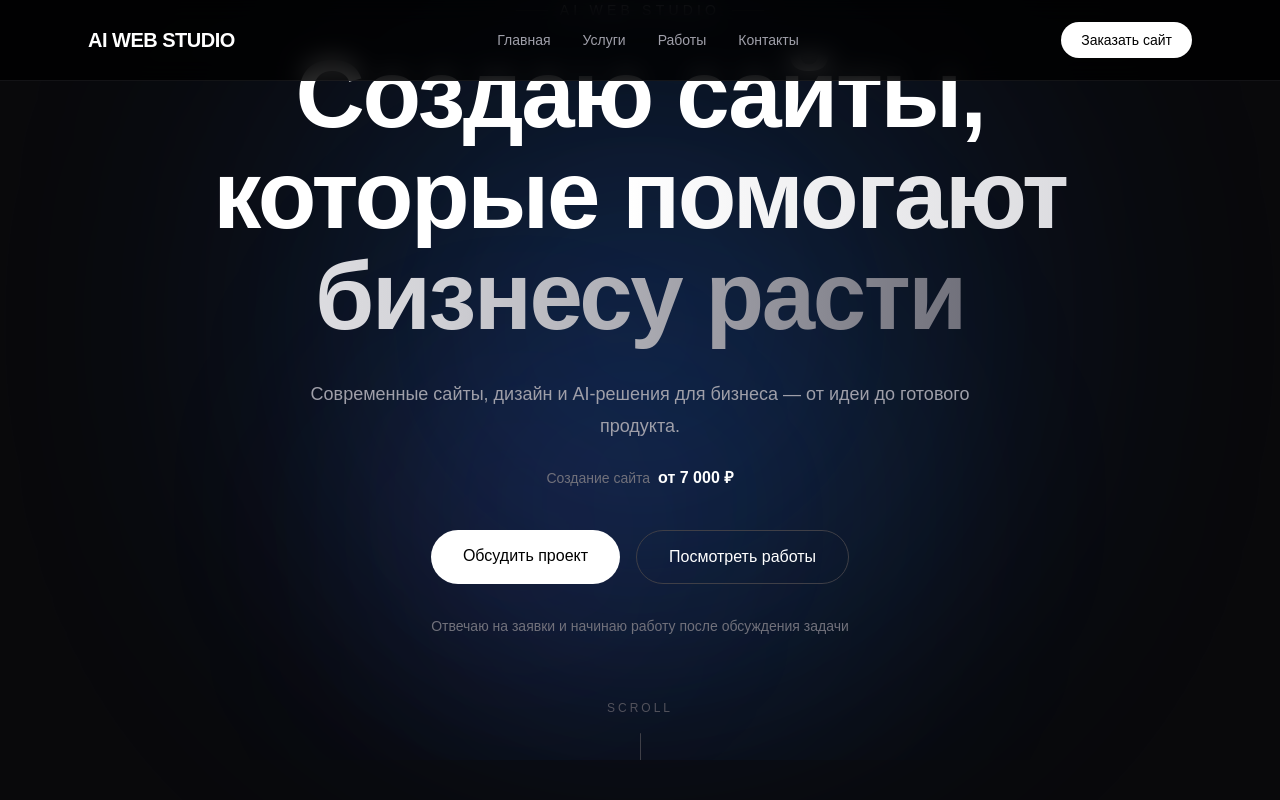
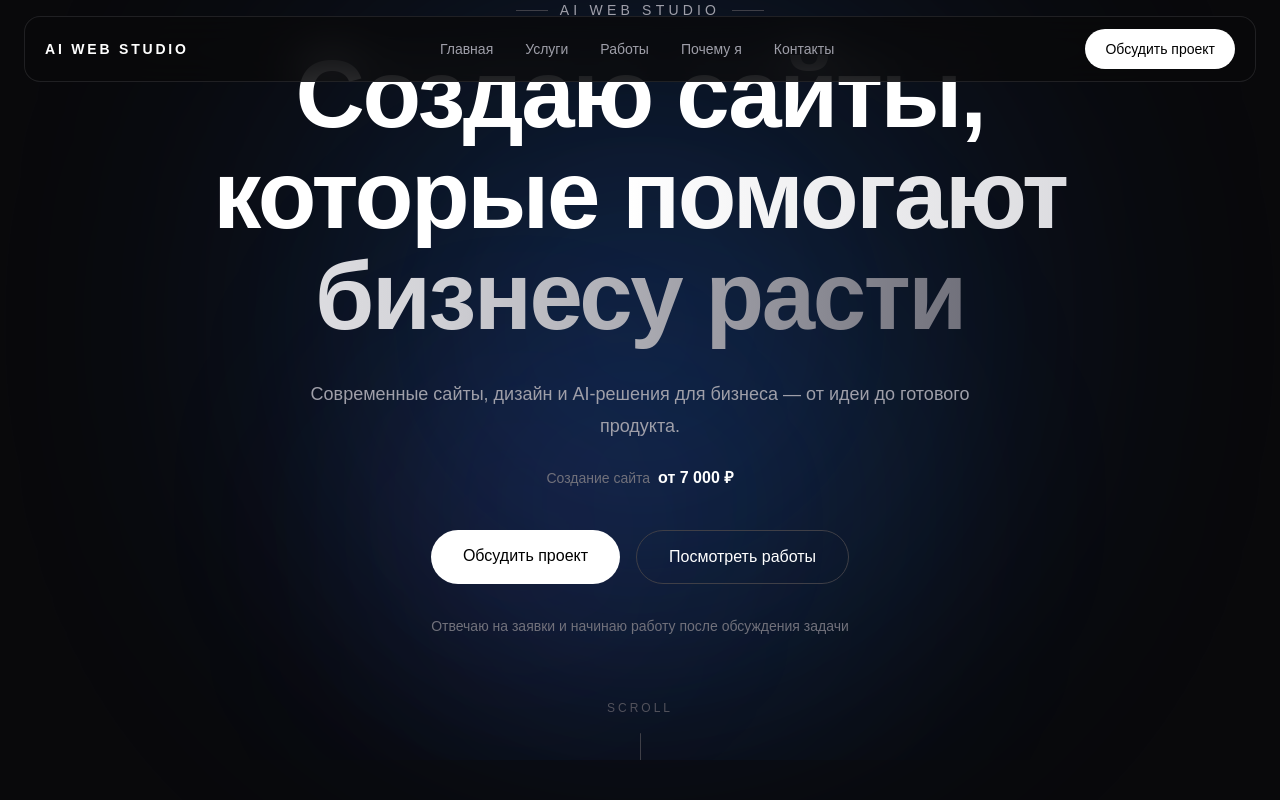
Before and after one commit to zxcursed111248/portfolio, a Next.js app: page / in a window 1280 px wide. Shown: the top 800 px of the page. Built offline with nearby package versions, Linux system fonts and the light colour scheme.

Commit message:
Update website design

```diff
--- a/components/Navbar.tsx
+++ b/components/Navbar.tsx
@@ -1,70 +1,218 @@
+"use client";
+
+import { useState } from "react";
 import Link from "next/link";
 
 export default function Navbar() {
+  const [isOpen, setIsOpen] = useState(false);
+
+  const closeMenu = () => {
+    setIsOpen(false);
+  };
+
   return (
-    <nav className="fixed top-0 left-0 w-full z-50 border-b border-zinc-800/50 bg-black/80 backdrop-blur-md">
-      <div className="max-w-6xl mx-auto px-6 h-20 flex items-center justify-between">
+    <nav className="fixed left-0 right-0 top-0 z-50 px-4 py-4 md:px-6">
+      <div
+        className="
+          mx-auto
+          flex
+          max-w-7xl
+          items-center
+          justify-between
+          rounded-2xl
+          border
+          border-zinc-800/80
+          bg-zinc-950/80
+          px-5
+          py-3
+          backdrop-blur-xl
+        "
+      >
         {/* Logo */}
         <Link
           href="#home"
-          className="text-xl font-bold tracking-tight hover:text-zinc-300 transition"
+          onClick={closeMenu}
+          className="
+            text-sm
+            font-semibold
+            tracking-[0.2em]
+            text-white
+            transition-opacity
+            hover:opacity-70
+          "
         >
           AI WEB STUDIO
         </Link>
 
-        {/* Navigation */}
-        <div className="hidden md:flex gap-8 text-sm text-zinc-400">
+        {/* Desktop navigation */}
+        <div className="hidden items-center gap-8 text-sm text-zinc-400 md:flex">
           <Link
             href="#home"
-            className="hover:text-white transition"
+            className="transition-colors hover:text-white"
           >
             Главная
           </Link>
 
           <Link
             href="#services"
-            className="hover:text-white transition"
+            className="transition-colors hover:text-white"
           >
             Услуги
           </Link>
 
           <Link
             href="#projects"
-            className="hover:text-white transition"
+            className="transition-colors hover:text-white"
           >
             Работы
           </Link>
 
           <Link
+            href="#why-me"
+            className="transition-colors hover:text-white"
+          >
+            Почему я
+          </Link>
+
+          <Link
             href="#contact"
-            className="hover:text-white transition"
+            className="transition-colors hover:text-white"
           >
             Контакты
           </Link>
         </div>
 
-        {/* CTA */}
+        {/* Desktop CTA */}
         <Link
           href="#contact"
           className="
-            hidden sm:block
+            hidden
             rounded-full
             bg-white
-            text-black
             px-5
-            py-2
+            py-2.5
             text-sm
             font-medium
+            text-black
             transition-all
             duration-300
             hover:scale-105
+            hover:bg-zinc-200
             hover:shadow-lg
-            hover:shadow-white/20
+            hover:shadow-white/10
+            sm:block
           "
         >
-          Заказать сайт
+          Обсудить проект
         </Link>
+
+        {/* Mobile menu button */}
+        <button
+          type="button"
+          onClick={() => setIsOpen(!isOpen)}
+          className="
+            flex
+            h-10
+            w-10
+            items-center
+            justify-center
+            rounded-full
+            border
+            border-zinc-800
+            text-zinc-300
+            transition
+            hover:border-zinc-600
+            hover:text-white
+            md:hidden
+          "
+          aria-label="Открыть меню"
+        >
+          <div className="flex flex-col gap-1.5">
+            <span
+              className={`
+                block
+                h-px
+                w-4
+                bg-current
+                transition-transform
+                duration-300
+                ${isOpen ? "translate-y-[3px] rotate-45" : ""}
+              `}
+            />
+
+            <span
+              className={`
+                block
+                h-px
+                w-4
+                bg-current
+                transition-transform
+                duration-300
+                ${isOpen ? "-translate-y-[3px] -rotate-45" : ""}
+              `}
+            />
+          </div>
+        </button>
       </div>
+
+      {/* Mobile menu */}
+      {isOpen && (
+        <div
+          className="
+            mx-4
+            mt-2
+            rounded-2xl
+            border
+            border-zinc-800
+            bg-zinc-950/95
+            p-4
+            backdrop-blur-xl
+            md:hidden
+          "
+        >
+          <div className="flex flex-col">
+            <Link
+              href="#home"
+              onClick={closeMenu}
+              className="rounded-xl px-4 py-3 text-sm text-zinc-300 transition hover:bg-zinc-900 hover:text-white"
+            >
+              Главная
+            </Link>
+
+            <Link
+              href="#services"
+              onClick={closeMenu}
+              className="rounded-xl px-4 py-3 text-sm text-zinc-300 transition hover:bg-zinc-900 hover:text-white"
+            >
+              Услуги
+            </Link>
+
+            <Link
+              href="#projects"
+              onClick={closeMenu}
+              className="rounded-xl px-4 py-3 text-sm text-zinc-300 transition hover:bg-zinc-900 hover:text-white"
+            >
+              Работы
+            </Link>
+
+            <Link
+              href="#why-me"
+              onClick={closeMenu}
+              className="rounded-xl px-4 py-3 text-sm text-zinc-300 transition hover:bg-zinc-900 hover:text-white"
+            >
+              Почему я
+            </Link>
+
+            <Link
+              href="#contact"
+              onClick={closeMenu}
+              className="mt-2 rounded-xl bg-white px-4 py-3 text-center text-sm font-medium text-black transition hover:bg-zinc-200"
+            >
+              Обсудить проект
+            </Link>
+          </div>
+        </div>
+      )}
     </nav>
   );
 }
```
